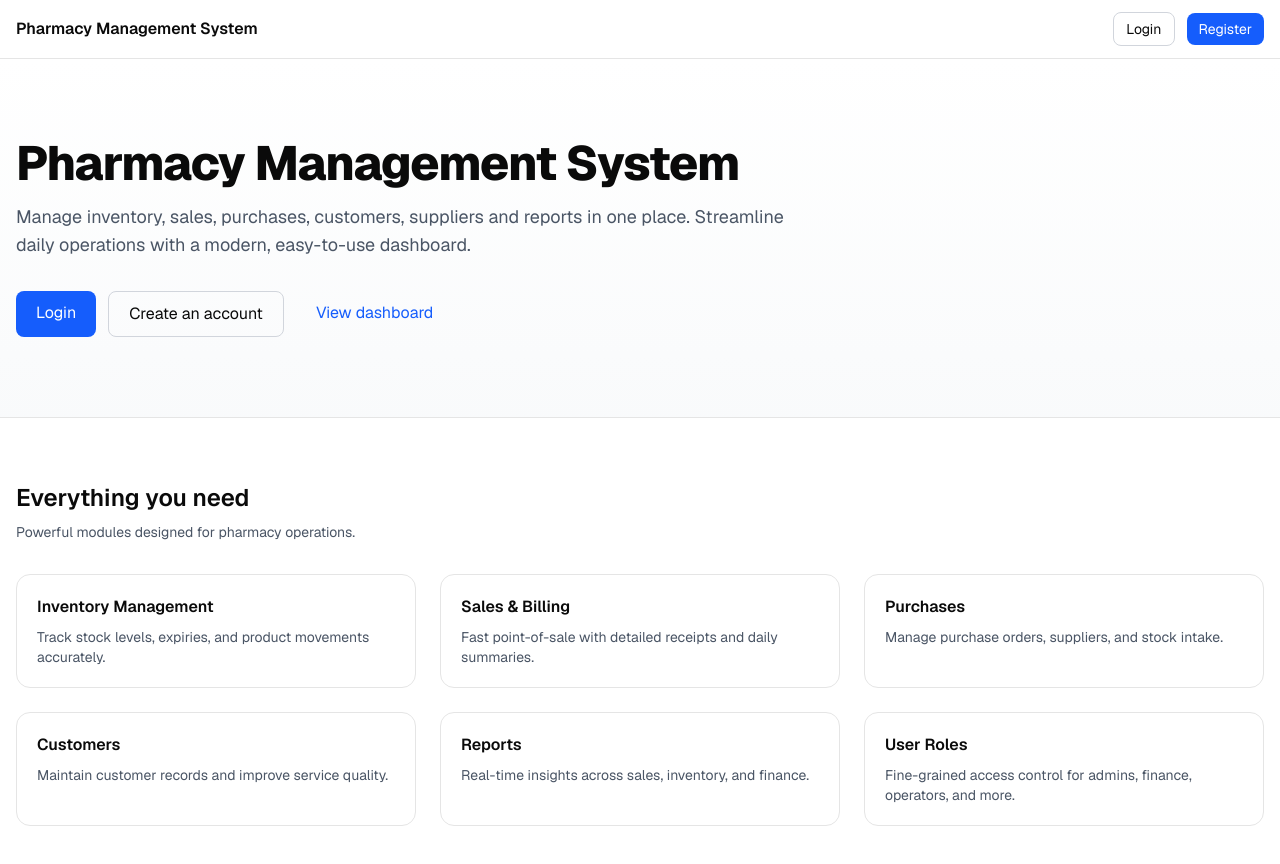
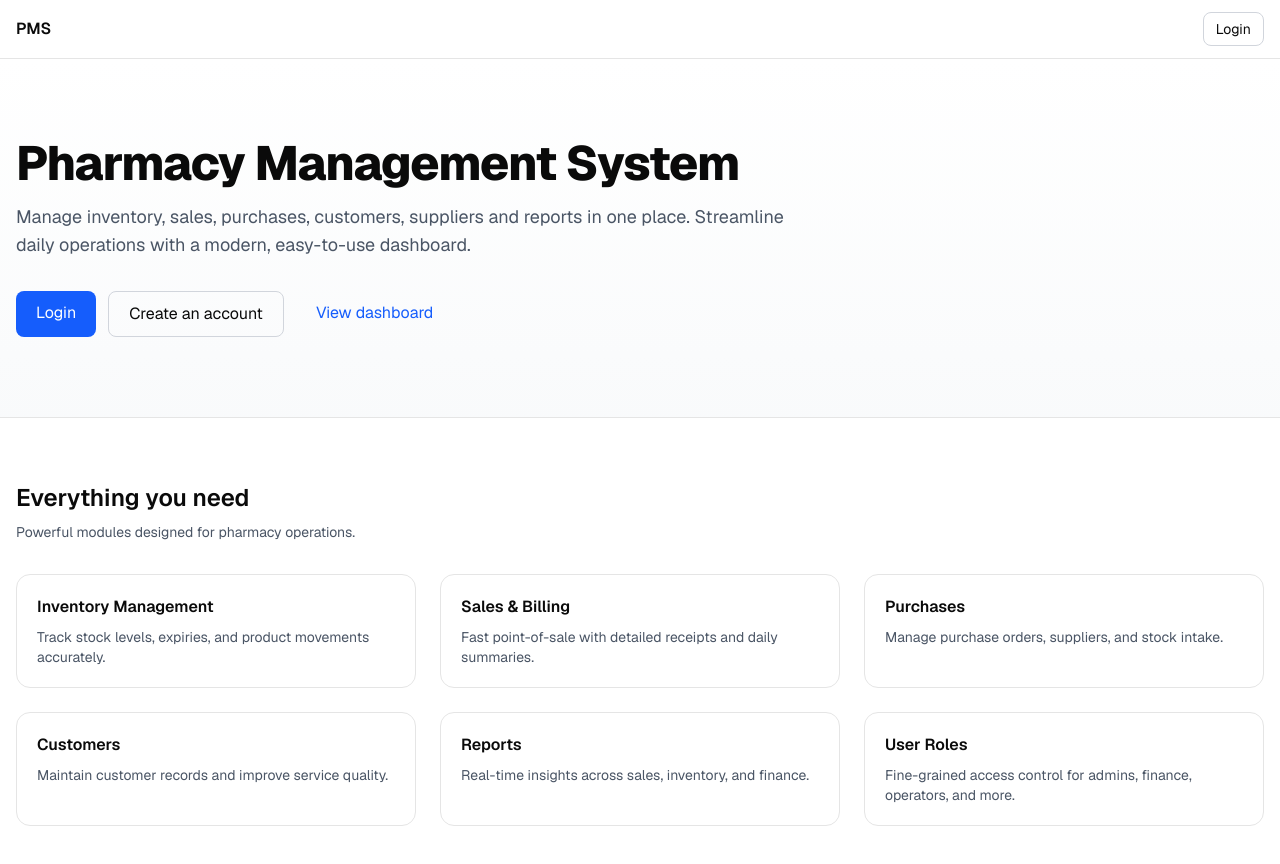
Before and after one commit to muhammedb8826/pms, a Next.js app: page / in a window 1280 px wide. Shown: the top 864 px of the page. Built offline with nearby package versions, Linux system fonts and the light colour scheme; no server answers.

Commit message:
Refactor home page header to shorten title and remove registration link

```diff
--- a/app/page.tsx
+++ b/app/page.tsx
@@ -5,19 +5,13 @@
     <div className="min-h-screen flex flex-col font-sans">
       <header className="w-full border-b">
         <div className="mx-auto max-w-7xl px-4 py-3 flex items-center justify-between">
-          <div className="text-sm sm:text-base font-semibold">Pharmacy Management System</div>
+          <div className="text-sm sm:text-base font-semibold">PMS</div>
           <nav className="flex items-center gap-3">
             <Link
               href="/login"
               className="px-3 py-1.5 rounded-md border border-gray-300 text-sm hover:bg-gray-50"
             >
               Login
-            </Link>
-            <Link
-              href="/register"
-              className="px-3 py-1.5 rounded-md bg-blue-600 text-white text-sm hover:bg-blue-700"
-            >
-              Register
             </Link>
           </nav>
         </div>
```
